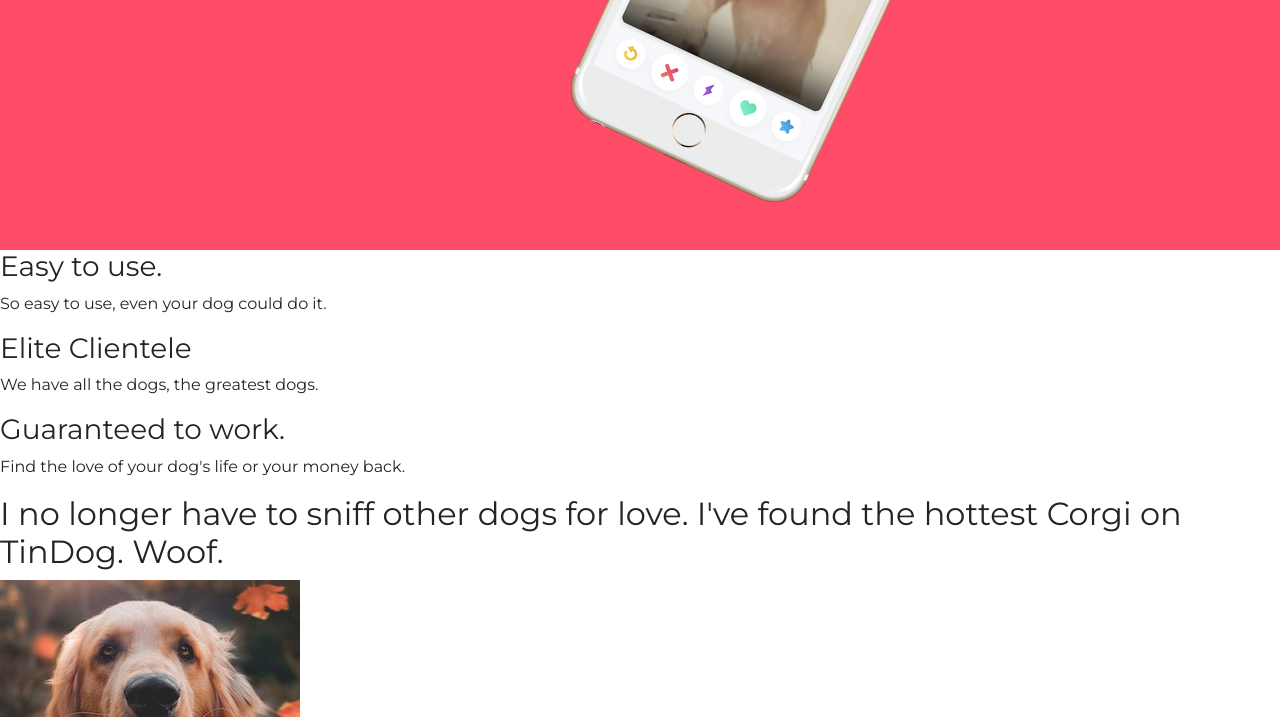
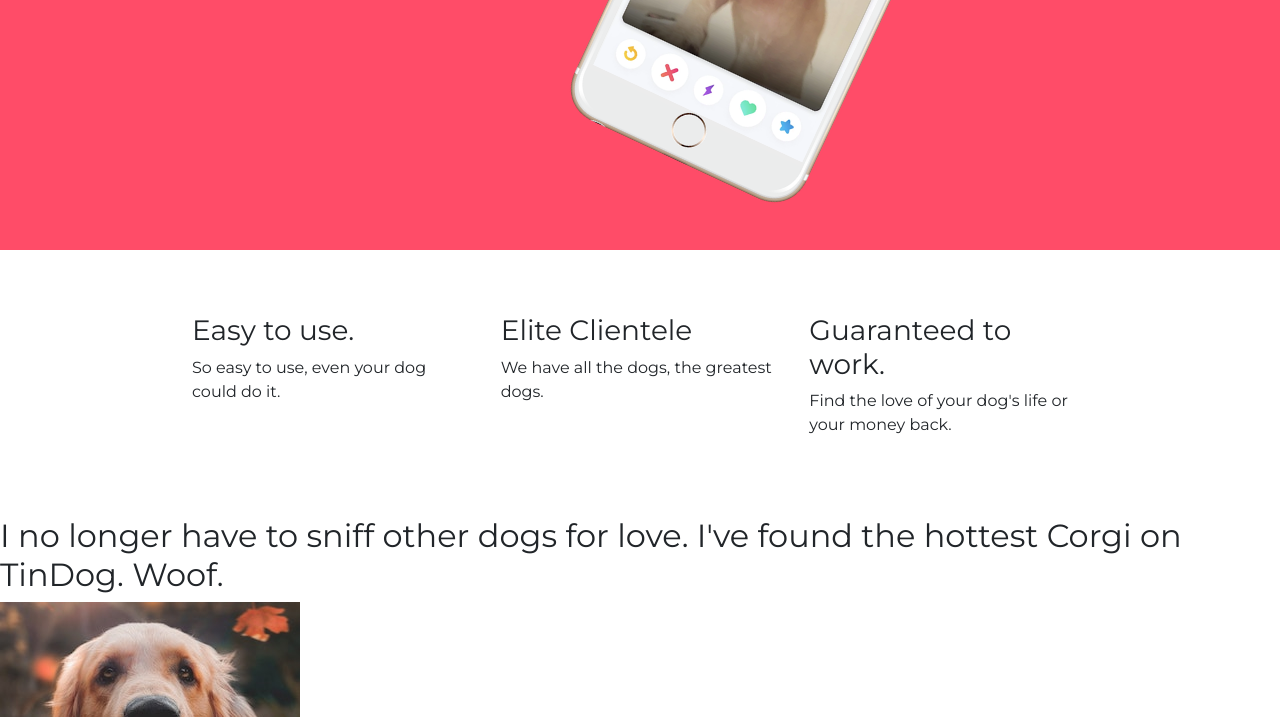
Before and after one commit to vanbesana/tindog, a plain HTML site: page index.html in a window 1280 px wide. Shown: the part 589-1306 px from the top of the page. Drawn offline with nearby package versions, Linux system fonts and the light colour scheme.

Commit message:
Add files via upload

```diff
--- a/index.html
+++ b/index.html
@@ -20,7 +20,7 @@
 <link rel="stylesheet" href="https://use.fontawesome.com/releases/v5.11.2/css/all.css">
 
 <!-- Bootstrap -->
-  <script src="https://code.jquery.com/jquery-3.4.1.slim.min.js" integrity="sha384-J6qa4849blE2+poT4WnyKhv5vZF5SrPo0iEjwBvKU7imGFAV0wwj1yYfoRSJoZ+n" crossorigin="anonymous"></script>
+<script src="https://code.jquery.com/jquery-3.4.1.slim.min.js" integrity="sha384-J6qa4849blE2+poT4WnyKhv5vZF5SrPo0iEjwBvKU7imGFAV0wwj1yYfoRSJoZ+n" crossorigin="anonymous"></script>
 <script src="https://cdn.jsdelivr.net/npm/popper.js@1.16.0/dist/umd/popper.min.js" integrity="sha384-Q6E9RHvbIyZFJoft+2mJbHaEWldlvI9IOYy5n3zV9zzTtmI3UksdQRVvoxMfooAo" crossorigin="anonymous"></script>
 <script src="https://stackpath.bootstrapcdn.com/bootstrap/4.4.1/js/bootstrap.min.js" integrity="sha384-wfSDF2E50Y2D1uUdj0O3uMBJnjuUD4Ih7YwaYd1iqfktj0Uod8GCExl3Og8ifwB6" crossorigin="anonymous"></script>
 
@@ -90,18 +90,31 @@
 
   <!-- Features -->
 
+<div class="container-fluid">
+
+<div class="row">
+
+  <div class="col-lg-4">
   <section id="features">
 
     <h3>Easy to use.</h3>
     <p>So easy to use, even your dog could do it.</p>
+  </div>
 
+    <div class="col-lg-4">
     <h3>Elite Clientele</h3>
     <p>We have all the dogs, the greatest dogs.</p>
+    </div>
 
+    <div class="col-lg-4">
     <h3>Guaranteed to work.</h3>
     <p>Find the love of your dog's life or your money back.</p>
+  </div>
+  </section>
 
-  </section>
+</div>
+</div>
+
 
 
   <!-- Testimonials -->
```
